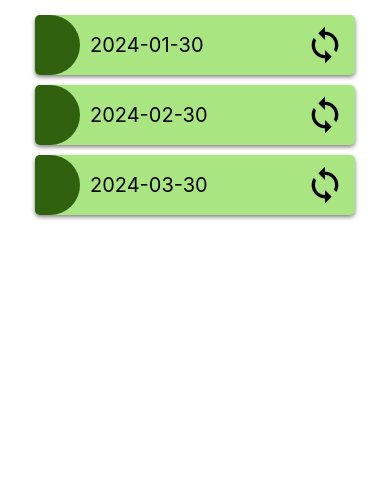
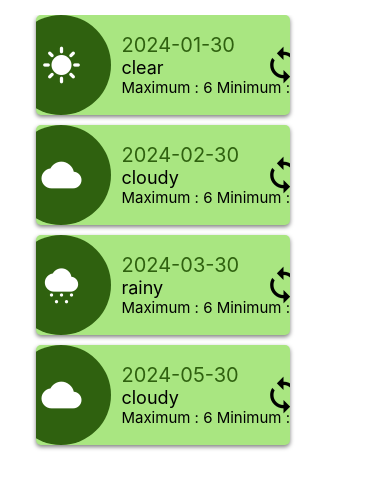
Before and after one commit to chamalkaMarasinghe/react-native-tutorial, a React Native app: screen / in a window 390 px wide. Shown: the top 488 px of the page. Built offline with nearby package versions, Linux system fonts and the light colour scheme.

Commit message:
flat list card styled and animated

```diff
--- a/src/scenes/upcomingWeather/upcomingWeather.js
+++ b/src/scenes/upcomingWeather/upcomingWeather.js
@@ -21,13 +21,19 @@ const DATA = [
         time: "2024-02-30",
         temp_min: 3,
         temp_max: 6,
-        weather: "clear"
+        weather: "cloudy"
     },
     {
         time: "2024-03-30",
         temp_min: 3,
         temp_max: 6,
-        weather: "clear"
+        weather: "rainy"
+    },
+    {
+        time: "2024-05-30",
+        temp_min: 3,
+        temp_max: 6,
+        weather: "cloudy"
     },
 ];
 
@@ -56,8 +62,19 @@ const UpcomingWeather = () => {
                 data={DATA}
                 renderItem={({item}) => (
                     <View style={styles.card}>
-                        <View style={styles.leftBall}><Text></Text></View>
-                        <Text style={styles.date}>{item.time}</Text>
+                        <View style={styles.leftBall}>
+                            {
+                                item.weather === 'sunny' ? <Icon name="sunny" size={40} style={{color: 'white'}}/> :
+                                item.weather === 'cloudy' ? <Icon name="cloud" size={40} style={{color: 'white'}}/> :
+                                item.weather === 'rainy' ? <Icon name="cloudy-snowing" size={40} style={{color: 'white'}}/> :
+                                <Icon name="sunny" size={40} style={{color: 'white'}}/>
+                            }
+                        </View>
+                        <View style={styles.details}>
+                            <Text style={styles.date}>{item.time}</Text>
+                            <Text style={styles.nature}>{item.weather}</Text>
+                            <Text style={styles.temp}>Maximum : {item.temp_max} Minimum : {item.temp_min}</Text>
+                        </View>
                         <View style={styles.sync}>
                             <Animated.View style={{ transform: [{ rotate: spin }] }}>
                                 <Icon name="sync" size={40}/>
@@ -86,7 +103,7 @@ const styles = StyleSheet.create({
         backgroundColor: '#a9e681',
         flexDirection: 'row',
         alignItems: 'center',
-        width: 320,
+        width: "80%",
         marginBottom: 10,
         borderRadius: 5,
         paddingRight: 10,
@@ -102,14 +119,28 @@ const styles = StyleSheet.create({
     leftBall: {
         backgroundColor: '#2f610f',
         padding: 30,
-        width: 80,
-        marginLeft: -35,
+        // width: 95,
+        marginLeft: -25,
         marginRight: 10,
         borderRadius: 50
     },
 
+    details: {
+        paddingTop: 10,
+        paddingBottom: 10
+    },
+
     date: {
         fontSize: 20,
+        color: '#2f610f'
+    },
+
+    temp: {
+        fontSize: 15
+    },
+
+    nature: {
+        fontSize: 18
     },
 
     sync: {
```
